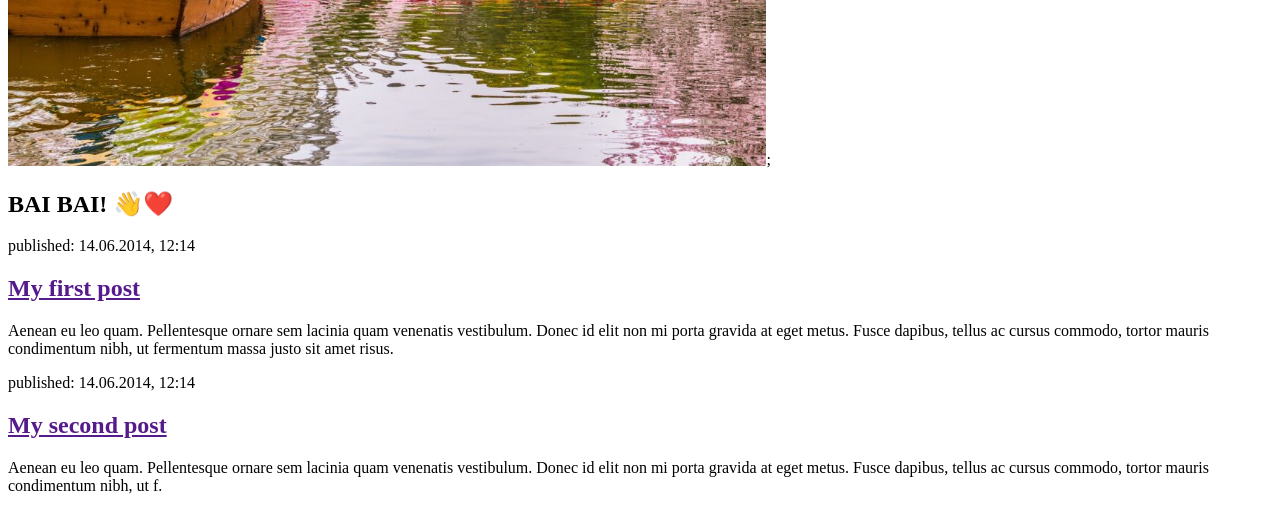
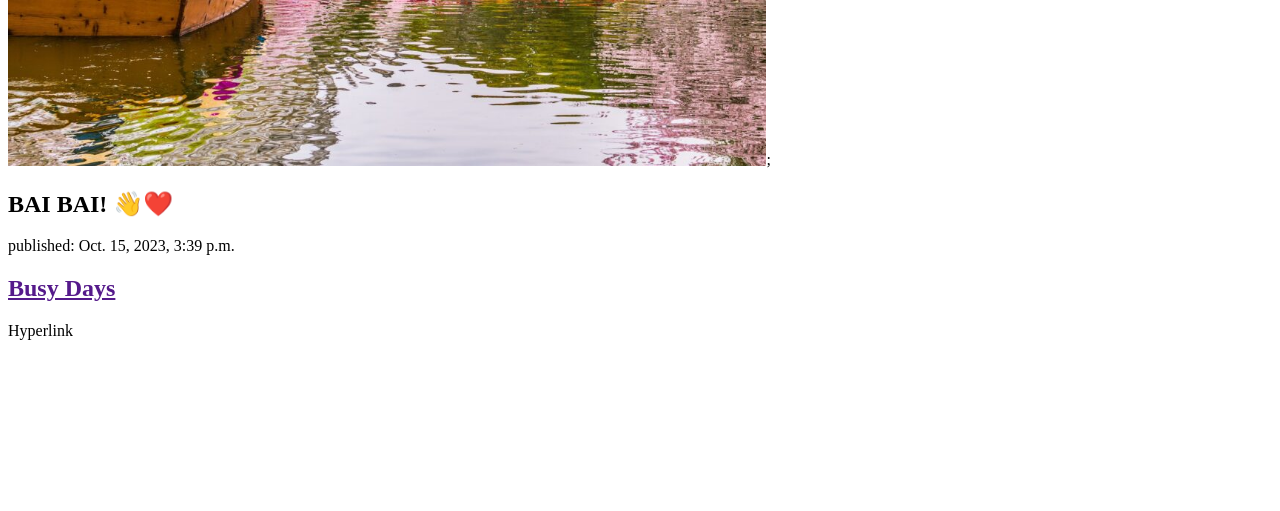
Before and after one commit to Itashamodi/my-first-blog, a Django app: page / in a window 1280 px wide. Shown: the part 4326-4837 px from the top of the page. After the commit the page ends 4666 px from the top, so only its background shows below. Run offline with Django 3.2, Linux system fonts and the light colour scheme; data comes from the database, SQL or seed files in the repository; both versions use the stored data as it was after the commit.

Commit message:
Modified templates to display posts from databse.

```diff
--- a/blog/templates/blog/post_list.html
+++ b/blog/templates/blog/post_list.html
@@ -70,16 +70,12 @@
                 <img src="blog/templates/blog/Images/CherryBlossomJapan.jpg" height="40%" width="60%">;
                 <h2><b>BAI BAI! 👋❤️</b></h2>
 
+                {% for post in posts %}
                 <article>
-                    <time>published: 14.06.2014, 12:14</time>
-                    <h2><a href="">My first post</a></h2>
-                    <p>Aenean eu leo quam. Pellentesque ornare sem lacinia quam venenatis vestibulum. Donec id elit non mi porta gravida at eget metus. Fusce dapibus, tellus ac cursus commodo, tortor mauris condimentum nibh, ut fermentum massa justo sit amet risus.</p>
+                    <time>published: {{ post.published_date }}</time>
+                    <h2><a href="">{{ post.title }}</a></h2>
+                    <p>{{ post.text|linebreaksbr }}</p>
                 </article>
-
-                <article>
-                    <time>published: 14.06.2014, 12:14</time>
-                    <h2><a href="">My second post</a></h2>
-                    <p>Aenean eu leo quam. Pellentesque ornare sem lacinia quam venenatis vestibulum. Donec id elit non mi porta gravida at eget metus. Fusce dapibus, tellus ac cursus commodo, tortor mauris condimentum nibh, ut f.</p>
-                </article>
+            {% endfor %}
             </body>
 </html>
--- a/blog/views.py
+++ b/blog/views.py
@@ -1,3 +1,6 @@
 from django.shortcuts import render
+from django.utils import timezone
 def post_list(request):
-    return render(request, 'blog/post_list.html', {})
+    posts = Post.objects.filter(published_date__lte=timezone.now()).order_by('published_date')
+    return render(request, 'blog/post_list.html', {'posts':posts})
+from .models import Post
```
Also changed, not shown: db.sqlite3.
